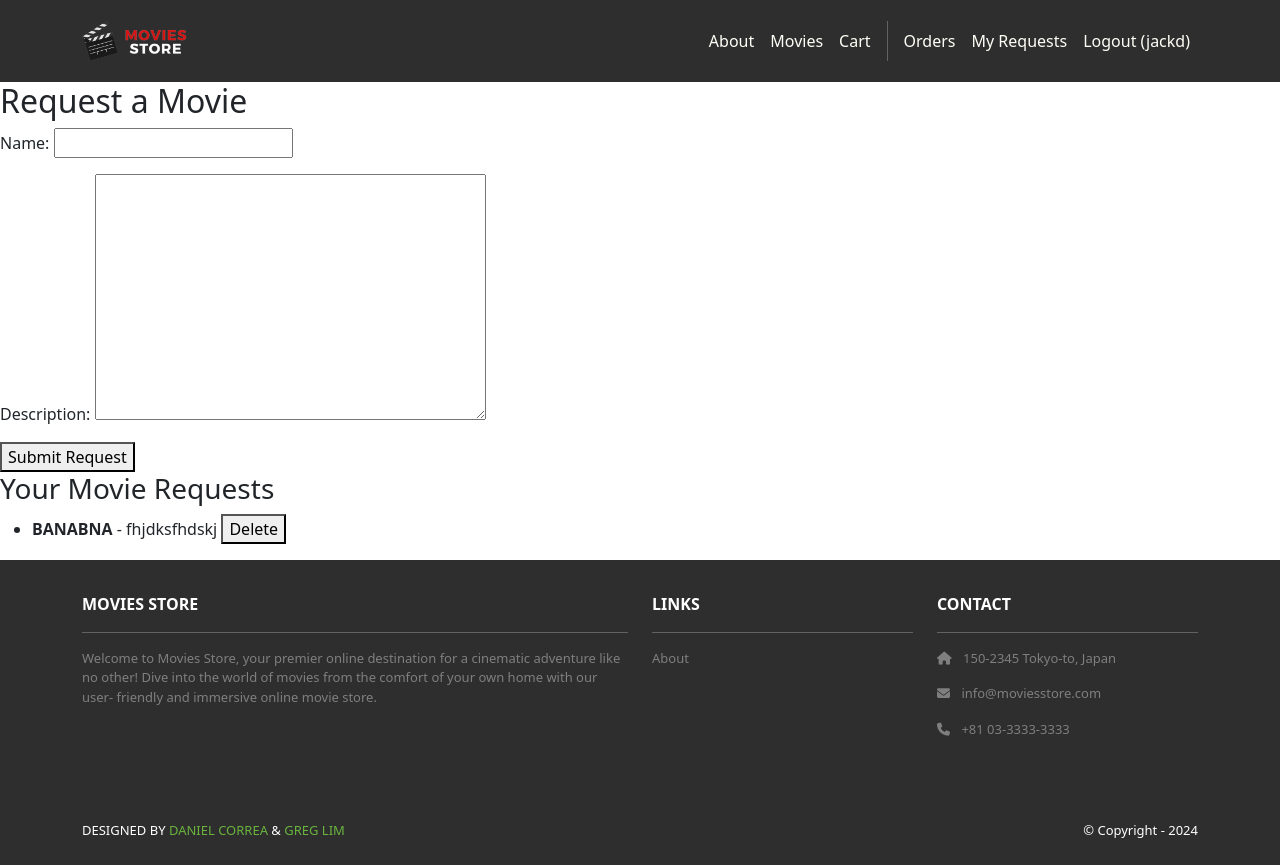
After one commit to JackDamato/moviesstore, a Django app: page /movies/requests/ in a window 1280 px wide. The commit adds this page. Run offline with Django 5.2, Linux system fonts and the light colour scheme; a user stored in the database is signed in; data comes from the database, SQL or seed files in the repository; both versions use the stored data as it was after the commit; some libraries are stand-ins or nearby versions.

Commit message:
EXAM 1 PRACTICAL

```diff
--- a/movies/models.py
+++ b/movies/models.py
@@ -18,3 +18,13 @@ class Review(models.Model):
     user = models.ForeignKey(User, on_delete=models.CASCADE)
     def __str__(self):
         return str(self.id) + " - " + self.movie.name
+
+
+class MovieRequest(models.Model):
+    name = models.CharField(max_length=255)
+    description = models.TextField()
+    user = models.ForeignKey(User, on_delete=models.CASCADE)
+    date = models.DateTimeField(auto_now_add=True)
+
+    def __str__(self):
+        return f"{self.name} (by {self.user.username})"
--- /dev/null
+++ b/movies/templates/movies/requests.html
@@ -0,0 +1,26 @@
+{% extends "base.html" %}
+
+{% block content %}
+  <h2>Request a Movie</h2>
+
+  <form method="post">
+    {% csrf_token %}
+    {{ template_data.form.as_p }}
+    <button type="submit">Submit Request</button>
+  </form>
+
+  <h3>Your Movie Requests</h3>
+  <ul>
+    {% for req in template_data.requests %}
+      <li>
+        <strong>{{ req.name }}</strong> - {{ req.description }}
+        <form method="post" action="{% url 'movies.delete_request' req.id %}" style="display:inline;">
+          {% csrf_token %}
+          <button type="submit">Delete</button>
+        </form>
+      </li>
+    {% empty %}
+      <li>No requests yet.</li>
+    {% endfor %}
+  </ul>
+{% endblock %}
--- a/movies/urls.py
+++ b/movies/urls.py
@@ -6,4 +6,7 @@ urlpatterns = [
     path('<int:id>/review/create/', views.create_review, name='movies.create_review'),
     path('<int:id>/review/<int:review_id>/edit/', views.edit_review, name='movies.edit_review'),
     path('<int:id>/review/<int:review_id>/delete/', views.delete_review, name='movies.delete_review'),
+
+    path("requests/", views.requests_index, name="movies.requests_index"),
+    path("requests/<int:id>/delete/", views.delete_request, name="movies.delete_request"),
 ]
--- a/movies/views.py
+++ b/movies/views.py
@@ -1,5 +1,6 @@
 from django.shortcuts import render, redirect, get_object_or_404
-from .models import Movie, Review
+from .models import Movie, Review, MovieRequest
+from django import forms
 from django.contrib.auth.decorators import login_required
 
 def index(request):
@@ -62,3 +63,33 @@ def delete_review(request, id, review_id):
         user=request.user)
     review.delete()
     return redirect('movies.show', id=id)
+
+
+class MovieRequestForm(forms.ModelForm):
+    class Meta:
+        model = MovieRequest
+        fields = ["name", "description"]
+
+@login_required
+def requests_index(request):
+    template_data = {}
+    if request.method == "POST":
+        form = MovieRequestForm(request.POST)
+        if form.is_valid():
+            movie_request = form.save(commit=False)
+            movie_request.user = request.user
+            movie_request.save()
+            return redirect("movies.requests_index")
+    else:
+        form = MovieRequestForm()
+
+    user_requests = MovieRequest.objects.filter(user=request.user).order_by("-date")
+    template_data["form"] = form
+    template_data["requests"] = user_requests
+    return render(request, "movies/requests.html", {"template_data": template_data})
+
+@login_required
+def delete_request(request, id):
+    movie_request = get_object_or_404(MovieRequest, id=id, user=request.user)
+    movie_request.delete()
+    return redirect("movies.requests_index")
--- a/moviesstore/settings.py
+++ b/moviesstore/settings.py
@@ -126,7 +126,7 @@ STATIC_ROOT = os.path.join(BASE_DIR, 'static')
 DEFAULT_AUTO_FIELD = 'django.db.models.BigAutoField'
 STATICFILES_DIRS = [
     BASE_DIR / 'moviesstore/static/',
-    BASE_DIR / 'static/',
+    # BASE_DIR / 'static/',
 ]
 
 MEDIA_ROOT = os.path.join(BASE_DIR, 'media')
--- a/moviesstore/templates/base.html
+++ b/moviesstore/templates/base.html
@@ -38,7 +38,9 @@
             <a class="nav-link"
               href="{% url 'accounts.orders' %}">Orders
             </a>
+            <a class="nav-link" href="{% url 'movies.requests_index' %}">My Requests</a>
             <a class="nav-link" href="{% url 'accounts.logout' %}">Logout ({{ user.username }})</a>
+
             {% else %}
             <a class="nav-link" href="{% url 'accounts.login' %}">Login</a>
             <a class="nav-link" href="{% url 'accounts.signup' %}">Sign Up</a>
```
Also changed, not shown: db.sqlite3, movies/migrations/0003_movierequest.py (added).
